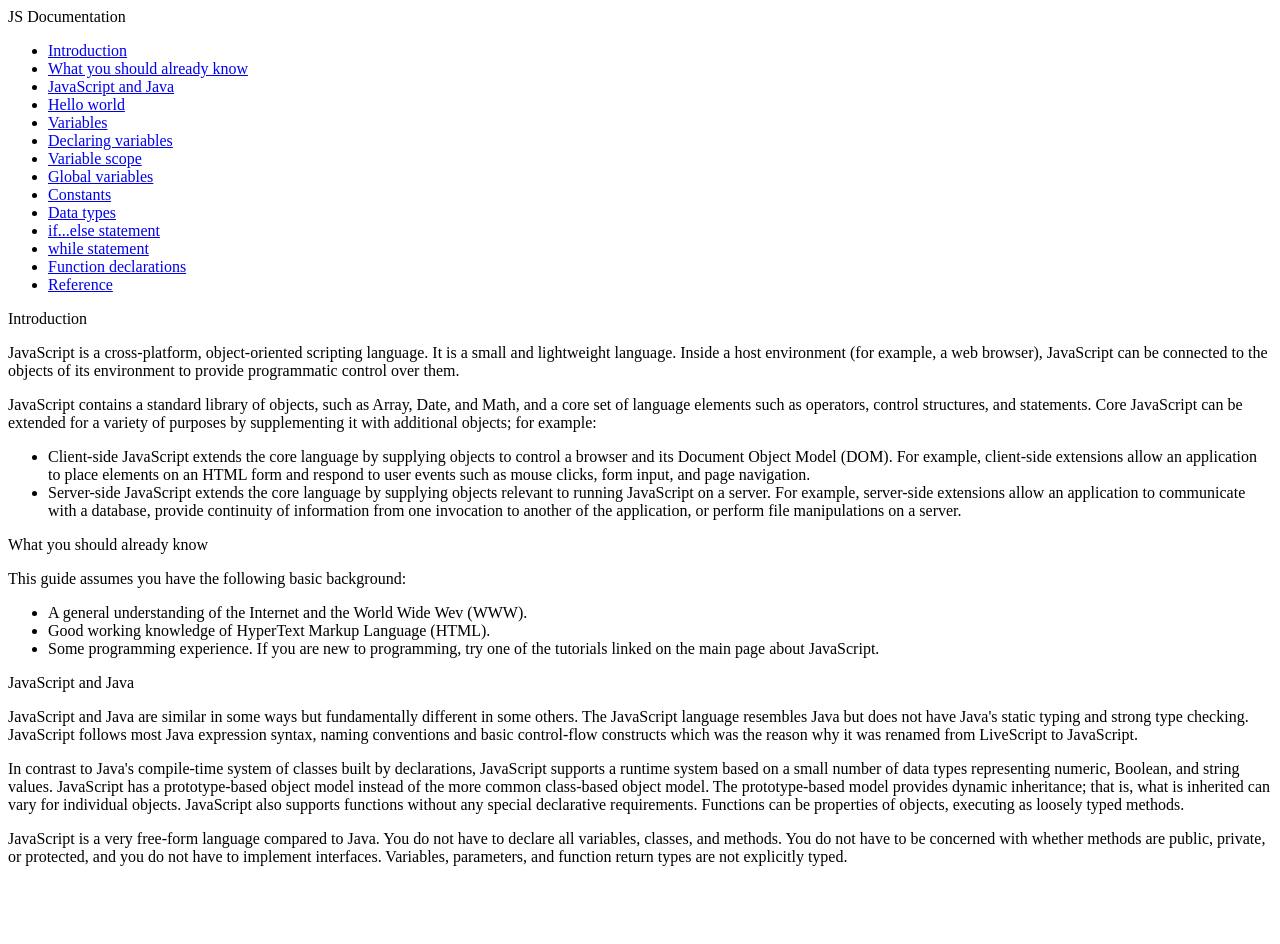
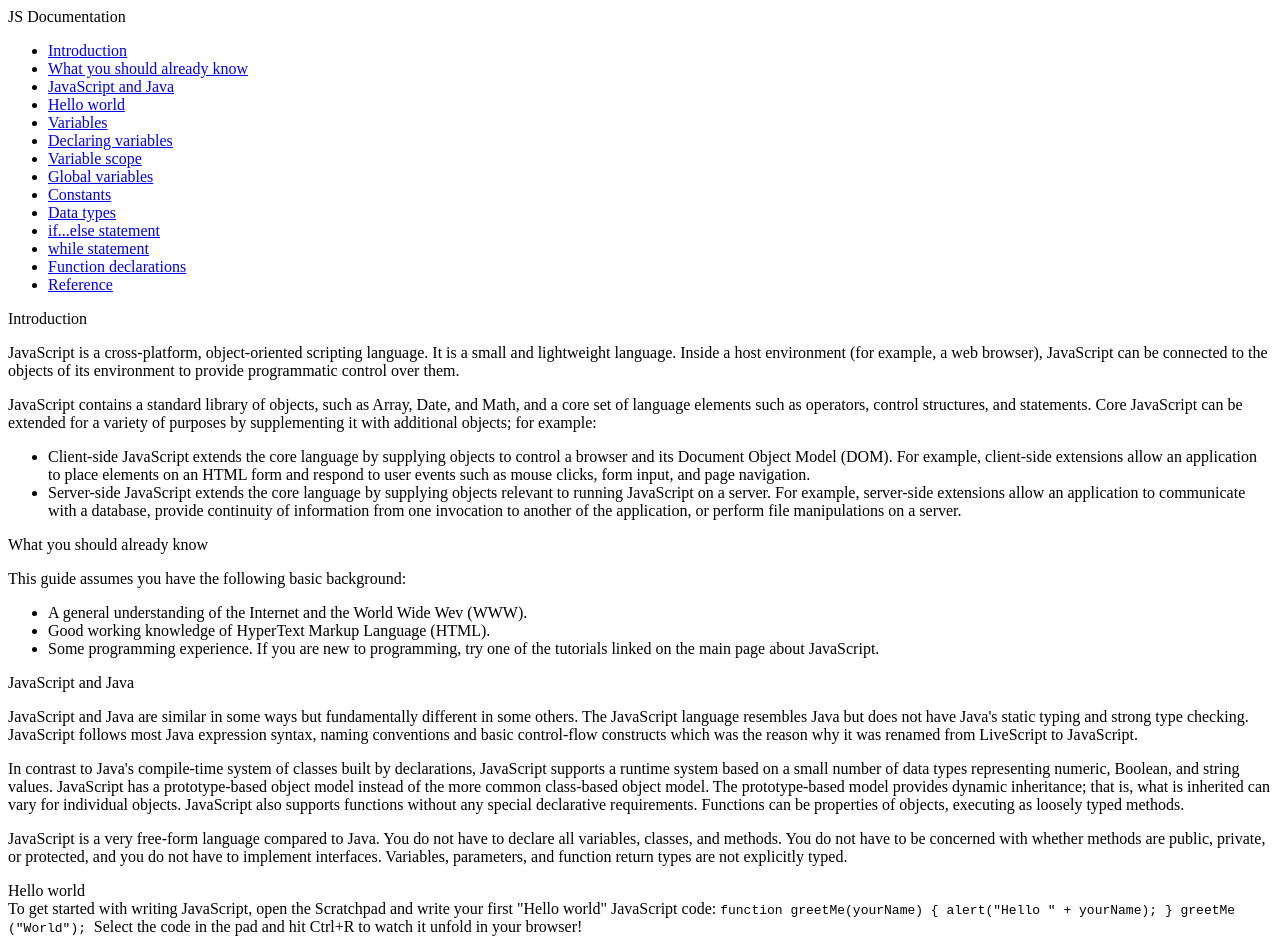
Before and after one commit to td-chris/FCC-documentation-page, a plain HTML site: page index.html in a window 1280 px wide. Before the commit the page ends 882 px from the top, so only its background shows below. Drawn offline with Linux system fonts and the light colour scheme.

Commit message:
feat: create Hello world section in the index page

```diff
--- a/index.html
+++ b/index.html
@@ -122,6 +122,23 @@
                 </p>
             </article>
         </section>
+
+        <section class="main-section" id="Hello_world">
+            <header>Hello world</header>
+            <article>
+                To get started with writing JavaScript, open the Scratchpad and write your
+                first "Hello world" JavaScript code:
+
+                <code>
+                    function greetMe(yourName) { alert("Hello " + yourName); }
+                    greetMe ("World");
+                </code>
+
+                Select the code in the pad and hit Ctrl+R to watch it unfold in your
+                browser!
+            </article>
+        </section>
+
     </main>
 
 </body>
```
